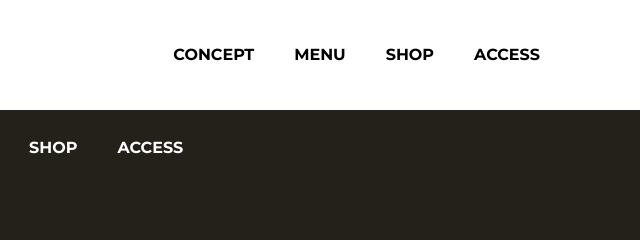
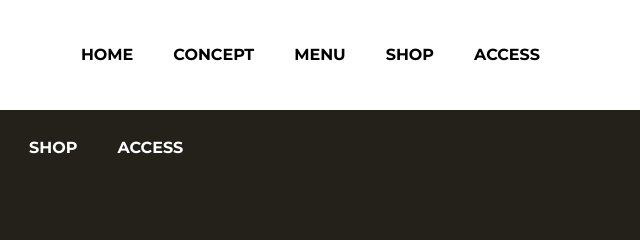
Before and after one commit to nbvrivnf/kissa__cafe, a plain HTML site: page common.html in a window 1280 px wide. Shown: the top 240 px of the page, 640-1280 px from the left. Drawn offline with Linux system fonts and the light colour scheme.

Commit message:
Update common.html

```diff
--- a/common.html
+++ b/common.html
@@ -25,6 +25,7 @@
       <div class="header-site-menu">
         <nav class="site-menu">
           <ul class="navigation-list">
+            <li><a href="./index.html">HOME</a></li>
             <li><a href="./concept.html">CONCEPT</a></li>
             <li><a href="./menu.html">MENU</a></li>
             <li><a href="./shop.html">SHOP</a></li>
```
